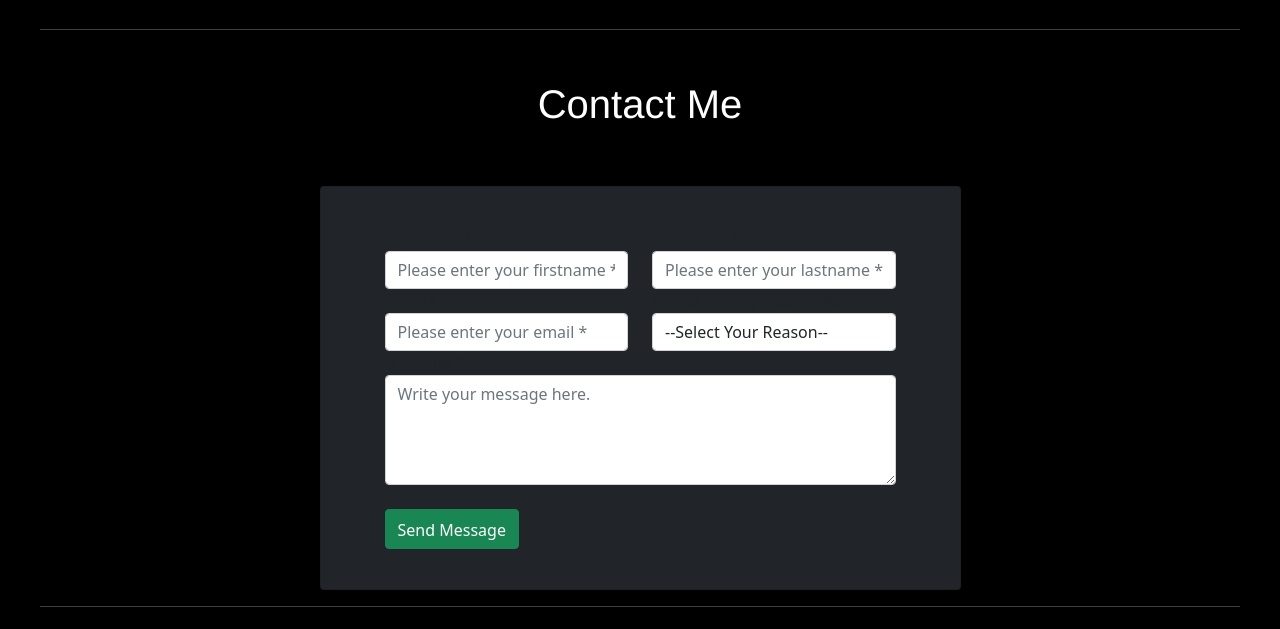
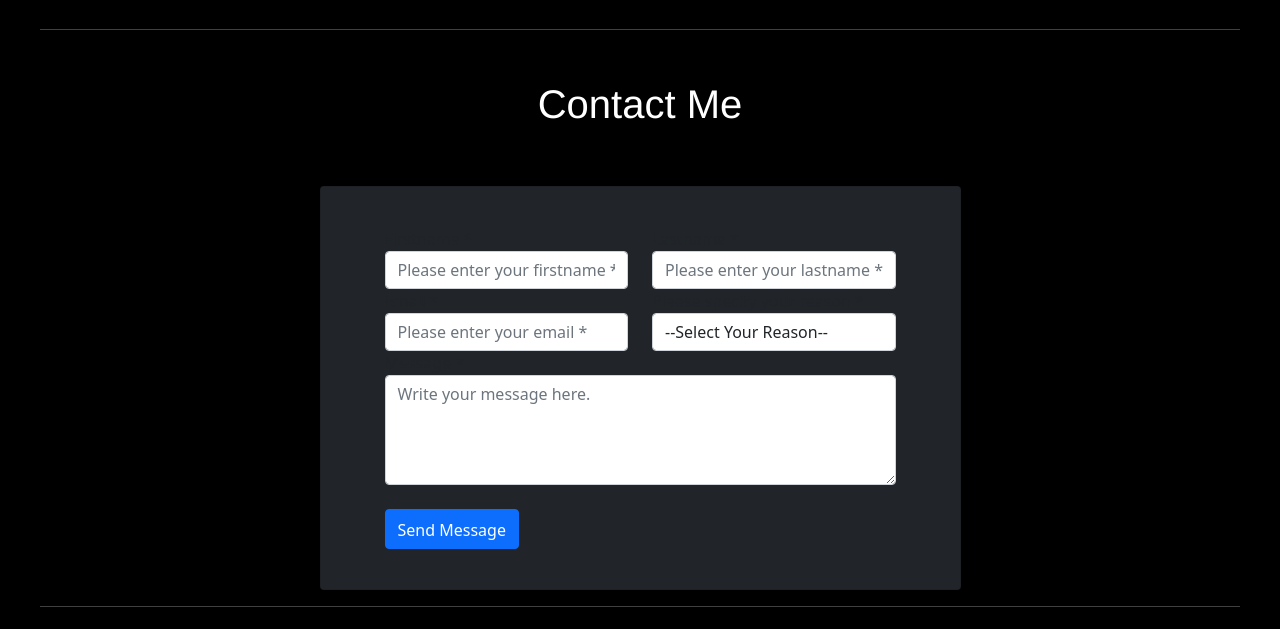
Before and after one commit to shivansh3345/Portfolio_Website, a plain HTML site: page index.html in a window 1280 px wide. Shown: the part 2471-3100 px from the top of the page. Drawn offline with nearby package versions, Linux system fonts and the light colour scheme.

Commit message:
third commit

```diff
--- a/index.html
+++ b/index.html
@@ -268,7 +268,7 @@
                           required="required" data-error="Please, leave us a message."></textarea> </div>
                     </div>
                     <div class="col-md-12 mt-4"> <input type="button" onclick="myFunction()"
-                        class="btn btn-success btn-send pt-2 btn-block " value="Send Message"> </div>
+                        class="btn btn-primary btn-send pt-2 btn-block " value="Send Message"> </div>
                   </div>
                 </div>
               </form>
```
